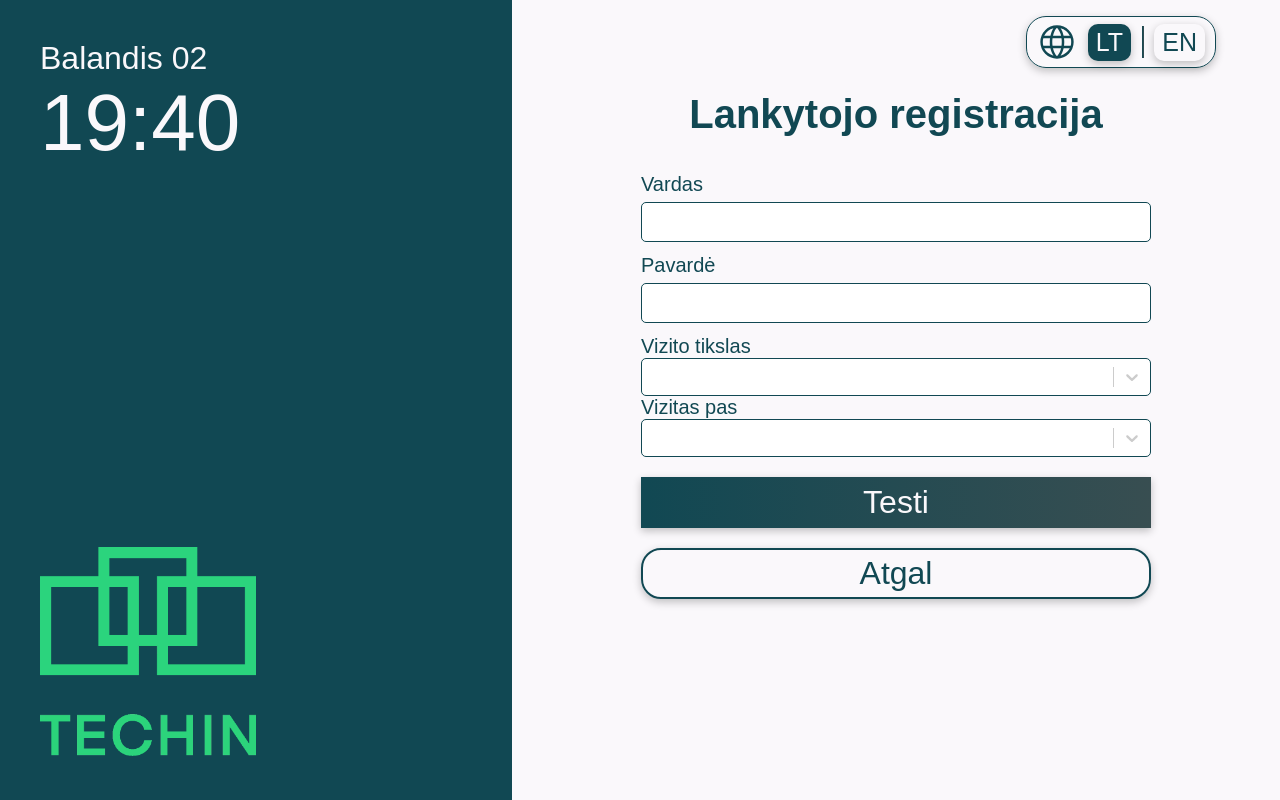
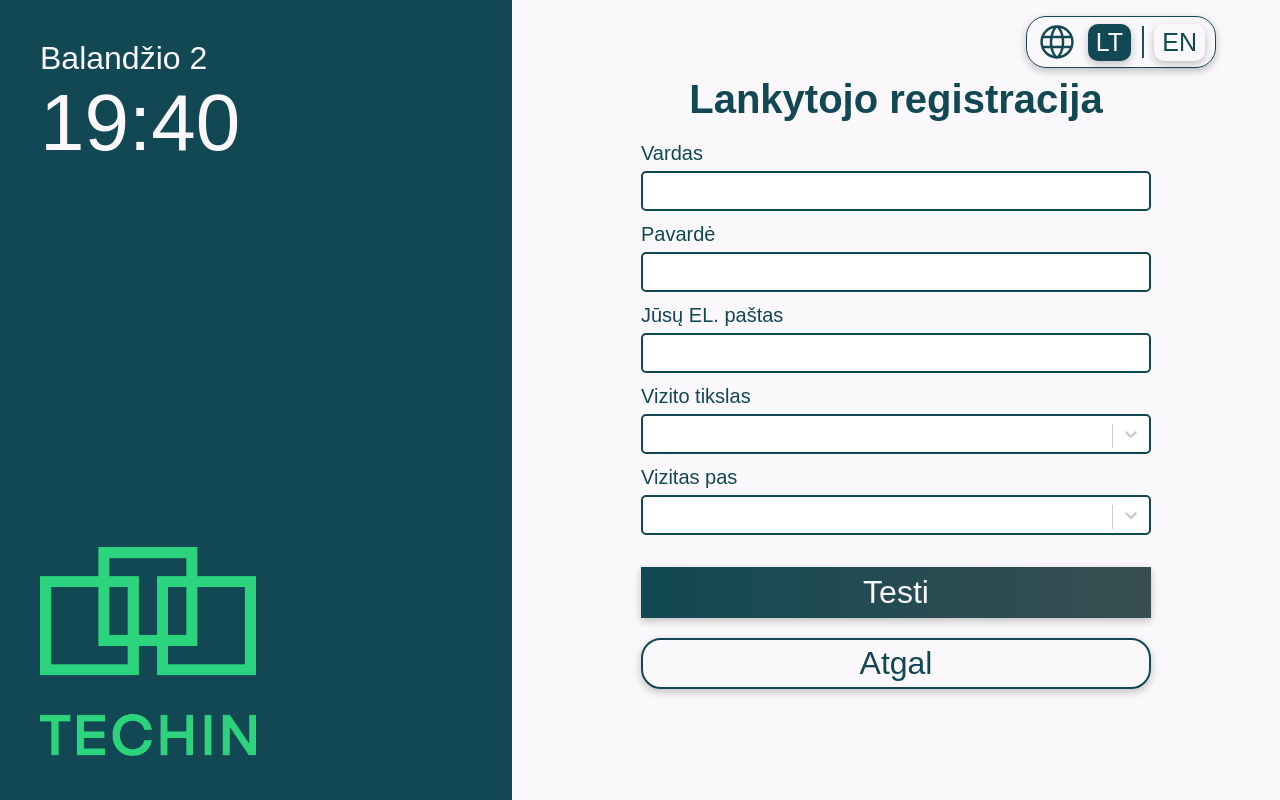
Before and after one commit to daniel-fomkin/share-react-progress, a React (Vite) app: page /form in a window 1280 px wide. Built offline with nearby package versions, Linux system fonts and the light colour scheme.

Commit message:
Design and grammar update

```diff
--- a/package.json
+++ b/package.json
@@ -11,6 +11,7 @@
   },
   "dependencies": {
     "@emailjs/browser": "^4.4.1",
+    "framer-motion": "^12.38.0",
     "react": "^19.2.4",
     "react-dom": "^19.2.4",
     "react-router-dom": "^7.13.2",
--- a/src/App.css
+++ b/src/App.css
@@ -1,4 +1,3 @@
-/* universal */
 
 :root {
     --primary-color: #114853;
@@ -7,10 +6,10 @@
     --gradient: linear-gradient(to right, #114853 0%, #384e51 100%);
 }
 
-/* Eina srifto deklaravimas */
+/* Eina šrifto deklaravimas */
 @font-face {
     font-family: 'Eina';
-    src: url('./assets/fonts/Eina01-Bold.ttf') format('tff');
+    src: url('/fonts/Eina01-Bold.ttf') format('ttf');
     font-weight: 400;
     font-style: normal;
 }
@@ -25,17 +24,18 @@ body {
     font-family: "Eina", sans-serif;
 }
 
-body > div {
+.container {
     display: grid;
-    grid-template-columns: 512px 768px;
-    grid-template-rows: 800px;
+    grid-template-columns: 4fr 6fr;
+    grid-template-rows: 100vh;
     background-color: var(--primary-color);
 }
 
 main {
     background-color: var(--secondary-color);
 }
-main > div{
+
+main > *{
     display: flex;
 }
 
@@ -49,7 +49,6 @@ button {
 button:active {
     transform: scale(1.2);
 }
-
 
 /* Aside container */
 
@@ -155,23 +154,25 @@ aside img {
 
 /* registration page */
 .registration {
-    position: relative;
     align-items: center;
     justify-content: center;
     flex-direction: column;
 }
-.other-box{
-    display: none;
-}
+
 .registration form {
     width: 550px;
     padding: 20px;
 }
-
+.other-box{
+    display: none;
+}
+.other-box textarea{
+    resize: none;
+    overflow: auto;
+}
 .registration h1 {
     font-size: 2.5rem;
-    margin-top: 12%;
-    margin-bottom: 2%;
+    margin-top: 10%;
     color: var(--primary-color);
 }
 
@@ -190,21 +191,31 @@ textarea:focus {
     box-shadow: var(--accent-color) 0px 0px 8px;
 
 }
-input, option, select{
+
+input,
+option,
+select,
+textarea {
     font-size: 1.2rem;
 }
 
-form > input,
+form input,
+form select,
 form textarea {
     width: 100%;
     box-sizing: border-box;
     margin-top: 6px;
     margin-bottom: 12px;
     padding: 8px;
-    border: 1px solid var(--primary-color);
+    border: 2px solid var(--primary-color);
     border-radius: 5px;
     height: 40px;
     transition: all 100ms;
+}
+form input:hover,
+form select:hover,
+form textarea:hover{
+    border-color: var(--accent-color);
 }
 
 .form-testi {
@@ -216,6 +227,9 @@ form textarea {
     padding: 7px 25px;
 }
 
+select>option * {
+    border: 5px solid green;
+}
 
 .form-atgal {
     background: transparent;
@@ -232,56 +246,86 @@ form textarea {
     flex-direction: column;
 }
 
-form textarea {
-    min-height: 80px;
-    resize: vertical;
-}
+
 
 /* direction page */
 .directions {
     flex-direction: column;
+    align-items: center;
+    justify-content: space-evenly;
+    height: 100%;
 }
 
-/* confrimation page */
+.directions h1 {
+    font-size: 2.5rem;
+    color: var(--primary-color);
+}
+
+.directions>img {
+    width: 100px;
+}
+
+.directions_content {
+    border: 6px dotted var(--primary-color);
+    width: 60%;
+    height: 20%;
+    display: flex;
+    align-items: center;
+    flex-direction: row;
+    justify-content: center;
+    font-size: 25px;
+}
+
+.directions_content img {
+    height: 60%;
+}
+
+.directions-btn {
+    background: var(--gradient);
+    border: none;
+    color: var(--secondary-color);
+    margin-top: 50px;
+    font-size: 2rem;
+    padding: 10px 50px;
+    border-radius: 20px;
+}
+
+/* confirmation page */
 .done {
     flex-direction: column;
+    align-items: center;
+    justify-content: space-evenly;
+    height: 100%;
+    padding-top: 100px;
+    padding-bottom: 100px;
+}
+
+.done>img {
+    height: 200px;
+}
+
+.done h1 {
+    font-size: 3rem;
+    color: var(--primary-color);
+    margin-bottom: 20px;
+}
+
+.done p {
+    color: var(--primary-color);
+    font-size: 2rem;
+    margin-bottom: 10px;
+}
+
+.done-btn {
+    background: var(--gradient);
+    border: none;
+    color: var(--secondary-color);
+    margin-bottom: 20px;
+    font-size: 2.5rem;
+    padding: 10px 100px;
+    border-radius: 20px;
 }
 
 .done img {
-    width: 10%;
+    height: 120px;
 }
-
-.alert{
-    background-color: rgba(255, 0, 0, 0.611);
-    color: rgb(69, 0, 0);
-    font-weight: 800;
-    padding: 10px;
-    transition: all 2900ms;
-    width: fit-content;
-
-}
-
-.error-box{
-    display: flex;
-    flex-direction: column;
-    align-items: center;
-    position: absolute;
-    gap: 10px;
-    top: 15px;
-    width: 550px;
-}
-
-.error-btn{
-    background-color: transparent;
-    border: 0;
-    box-shadow: none;
-    font-weight: 800;
-    margin-left: 50px;
-}
-
-.Toastify__toast-container--top-center{
-    left: auto;
-}
-.Toastify__toast{
-    border: 1px solid rgb(192, 192, 192);
-}
--- a/src/App.jsx
+++ b/src/App.jsx
@@ -6,6 +6,8 @@ import LanguageButtons from "./components/LanguageButtons";
 import Aside from "./components/Aside";
 
 import {Routes, Route} from "react-router-dom";
+import { AnimatePresence } from "framer-motion";
+
 
 import './App.css';
 import { useState } from "react";
@@ -19,16 +21,18 @@ function App() {
         setLang(data);
   }
   return (
-    <>
+    <div className="container">
       <Aside monthLang={lang} />
+      <AnimatePresence mode="wait">
         <Routes>
           <Route path="/" element={<Welcome lang={lang}/>} />
           <Route path="/form" element={<Registration lang={lang} />} />
           <Route path="/directions" element={<Directions lang={lang} />} />
           <Route path="/confrimation" element={<Confrimation lang={lang}/>} />
         </Routes>
+      </AnimatePresence>
       <LanguageButtons get={getLang}></LanguageButtons>
-    </>
+    </div>
   );
 }
 
--- a/src/components/Aside.jsx
+++ b/src/components/Aside.jsx
@@ -10,18 +10,18 @@ function Aside({monthLang}){
 
     //Menesiai lietuviskai ir angliskai
     const months = [
-      monthLang == "LT" ? "Sausis" : "January",
-      monthLang == "LT" ? "Vasaris" : "February",
-      monthLang == "LT" ? "Kovas" : "March",
-      monthLang == "LT" ? "Balandis" : "April",
-      monthLang == "LT" ? "Gegužė" : "May",
-      monthLang == "LT" ? "Birželis" : "June",
-      monthLang == "LT" ? "Liepa" : "July",
-      monthLang == "LT" ? "Rugpjūtis" : "August",
-      monthLang == "LT" ? "Rugsėjis" : "September",
-      monthLang == "LT" ? "Spalis" : "October",
-      monthLang == "LT" ? "Lapkritis" : "November",
-      monthLang == "LT" ? "Gruodis" : "December"
+      monthLang == "LT" ? "Sausio" : "January",
+      monthLang == "LT" ? "Vasario" : "February",
+      monthLang == "LT" ? "Kovo" : "March",
+      monthLang == "LT" ? "Balandžio" : "April",
+      monthLang == "LT" ? "Gegužės" : "May",
+      monthLang == "LT" ? "Birželio" : "June",
+      monthLang == "LT" ? "Liepos" : "July",
+      monthLang == "LT" ? "Rugpjūčio" : "August",
+      monthLang == "LT" ? "Rugsėjo" : "September",
+      monthLang == "LT" ? "Spalio" : "October",
+      monthLang == "LT" ? "Lapkričio" : "November",
+      monthLang == "LT" ? "Gruodžio" : "December"
     ];
 
     //Funkcija gauti dabartini laika
@@ -43,7 +43,6 @@ function Aside({monthLang}){
       let monthNumber = new Date().getMonth();
 
       let monthDay = new Date().getDate();
-      monthDay = monthDay < 10 ? "0" + monthDay : monthDay;
 
       let monthValue = `${months[monthNumber]} ${monthDay}`;
 
--- a/src/components/Confrimation.jsx
+++ b/src/components/Confrimation.jsx
@@ -2,6 +2,8 @@ import { useNavigate } from "react-router-dom";
 
 import checkImg from '../assets/check.svg';
 import mailImg from '../assets/mail.svg';
+
+import {motion} from 'framer-motion';
 
 //Componentas paskutiniam puslapiui su kalbos parametru
 function Confrimation({lang}){
@@ -28,15 +30,19 @@ function Confrimation({lang}){
 
     return(
         <>
-          <main>
+          <motion.main initial={{ opacity: 0, x: 200 }}
+                animate={{ opacity: 1, x: 0 }}
+                exit={{ opacity: 0, x: -200 }}
+                transition={{ duration: 0.7 }}
+          >
             <div className="done">
                 <img src={checkImg} alt="Confirmation" />
                 <h1>{text[1][lang]}</h1>
                 <p>{text[2][lang]}</p>
                 <img src={mailImg} alt="Mail Icon" />
-                <button type="button" onClick={goToWelcome}>{text[0][lang]}</button>
+                <button type="button" className="done-btn" onClick={goToWelcome}>{text[0][lang]}</button>
             </div>
-          </main>
+          </motion.main>
         </>
     );
 }
--- a/src/components/Directions.jsx
+++ b/src/components/Directions.jsx
@@ -1,4 +1,8 @@
 import { useNavigate } from 'react-router-dom';
+import checkImage from '../assets/check.svg';
+import upArrowImage from '../assets/up.svg';
+
+import {motion} from 'framer-motion';
 
 //Componentas puslapiui su kryptimi, su kalbos parametru
 function Directions({lang}){
@@ -10,23 +14,44 @@ function Directions({lang}){
     //Componento lietuviskas ir angliskas tekstas
     const text = [
     {
-      LT:"Kelio nurodymai",
-      EN:"Directions"
+      LT:"Jūsų kelionė prasideda čia",
+      EN:"Your journey begins here."
     },
     {
       LT:"Baigti",
       EN:"Finish"
+    },
+    {
+      LT: "Eikite į antrą aukštą",
+      EN: "Go to the second floor."
+    },
+    {
+      LT: "Jūsų laukia 205 kabinete",
+      EN: "You are expected in room 205."
     }
   ];
 
     return(
         <>
-          <main>
+          <motion.main initial={{ opacity: 0, x: 200 }}
+                animate={{ opacity: 1, x: 0 }}
+                exit={{ opacity: 0, x: -200 }}
+                transition={{ duration: 0.7 }}
+          >
             <div className="directions">
+                <img src={checkImage} alt='check' />
                 <h1>{text[0][lang]}</h1>
-                <button type="button" onClick={goToConfrimation}>{text[1][lang]}</button>
+
+                <div className="directions_content">
+                    <img src={upArrowImage} alt="up arrow" />
+                    <div className="directions_text">
+                        <p>{text[2][lang]}</p>
+                        <p>{text[3][lang]}</p>
+                    </div>
+                </div>
+                <button type="button" className='directions-btn' onClick={goToConfrimation}>{text[1][lang]}</button>
             </div>
-          </main>
+          </motion.main>
         </>
     );
 }
--- a/src/components/Registration.jsx
+++ b/src/components/Registration.jsx
@@ -6,11 +6,14 @@ import Select from "react-select";
 
 import emailjs from '@emailjs/browser';
 
+import {motion} from 'framer-motion';
+
 //Componentas puslapiui su forma ir jos funkcijos, su kalbos parametru
 function Registration({lang}){
 
     //EmailJS duomenys P.S NE LIESTI KAS LIES TAM PER GALVA DUOSIU
     const templateID = "template_2y1ibpq";
+    const autoReplyID = "template_nkvcdx9";
     const serviceID = "service_xtbaear";
 
     emailjs.init({
@@ -74,6 +77,10 @@ function Registration({lang}){
       {
         LT:"Įrašyk priežastį",
         EN:"Enter the reason"
+      },
+      {
+        LT: "Jūsų EL. paštas",
+        EN: "Your email"
       }
     ];
 
@@ -100,6 +107,10 @@ function Registration({lang}){
 
     //Mokytoju, administracijos ir t.t duomenys
     const teacherData = [
+      {
+        name: "",
+        email: ""
+      },
       {
         name: "Teacher1",
         email: "projekto-teacher1@outlook.com",
@@ -136,6 +147,8 @@ function Registration({lang}){
       addressee: ""
     });
 
+    const [autoReplyEmail, setAutoReplyEmail] = useState({});
+
 
     //Funkcija parodyt textarea jeigu priezastys pasirinkta kita
     const showOtherReason = element => {
@@ -165,20 +178,44 @@ function Registration({lang}){
     }
 
 
-    //Funkcija laiskui siusti
+
+    //Funkcija laiskus siusti
     function sendEmail(data) {
+
+      //Mokytojui
       emailjs.send(serviceID, templateID, data).then(
         //Jeigu viskas gerai suveikia sitas kodas
         (response) =>{
           console.log("Email buvo sekmingai išsiustas",response.status,response.text);
-         goToDirections();
+
         },
         //Jeigu klaida sitas
         (error) => {
           console.log("KLAIDA!!!!!", error);
           showErrorAlert("KLAIDA!");
+          navigate("/form");
         },
       );
+
+      //Atejusiam zmogui
+        emailjs.send(serviceID, autoReplyID, autoReplyEmail).then(
+        //Jeigu viskas gerai suveikia sitas kodas
+        (response) =>{
+          console.log("Email buvo sekmingai išsiustas",response.status,response.text);
+
+        },
+        //Jeigu klaida sitas
+        (error) => {
+          console.log("KLAIDA!!!!!", error);
+          if(error.status == 422){
+            showErrorAlert("Įvesk egzistuojanti pašta");
+            navigate("/form");
+          }
+
+        },
+      );
+
+      goToDirections();
     }
 
     //Inputu, selectu ir taip toliau validacija
@@ -208,7 +245,11 @@ function Registration({lang}){
 
     return(
         <>
-          <main>
+          <motion.main initial={{ opacity: 0, x: 200 }}
+                animate={{ opacity: 1, x: 0 }}
+                exit={{ opacity: 0, x: -200 }}
+                transition={{ duration: 0.7 }}
+          >
             <div className="registration">
                 <ToastContainer autoClose={2000} />
                 <h1>{text[0][lang]}</h1>
@@ -218,8 +259,13 @@ function Registration({lang}){
                 }}>
                     <label htmlFor="userName">{text[1][lang]}</label>
                     <input type="text" name="userName" onChange={e => changeEmailData("firstName", e.target)} />
+
                     <label htmlFor="userSurname">{text[2][lang]}</label>
                     <input type="text" name="userSurname" onChange={e => changeEmailData("lastName", e.target)} />
+
+                    <label htmlFor="userEmail">{text[13][lang]}</label>
+                    <input type="text" name="userEmail" onChange={e => setAutoReplyEmail({email: e.target.value})} />
+
                     <label htmlFor="goal">{text[3][lang]}</label>
                     <Select
                       options={goalOption}
@@ -239,15 +285,24 @@ function Registration({lang}){
                           ...base,
                           borderStyle: "solid",
                           borderColor: state.isFocused ? "var(--accent-color)" : "#114853",
-                          borderWidth: state.isFocused ? "2px" : "1px",
+                          borderWidth: "2px",
                           boxShadow: state.isFocused
                             ? "0 0 8px var(--accent-color)"
                             : "none",
-
+                          height: "40px",
+                          marginTop: "6px",
+                          marginBottom: "12px",
+                          fontSize: "1.2rem",
 
                           "&:hover": {
                             borderColor: "var(--accent-color)",
                           },
+                          "& > *": {
+                            height: "40px",
+                          },
+                          "& > div > div": {
+                            height: "40px"
+                          }
                         }),
 
                         option: (base, state) => ({
@@ -280,16 +335,29 @@ function Registration({lang}){
                         control: (base, state) => ({
                           ...base,
                           borderStyle: "solid",
+                          boxSizing: "border-box !important",
                           borderColor: state.isFocused ? "var(--accent-color)" : "#114853",
-                          borderWidth: state.isFocused ? "2px" : "1px",
+                          borderWidth: "2px",
                           boxShadow: state.isFocused
                             ? "0 0 8px var(--accent-color)"
                             : "none",
-
+                          height: "40px",
+                          marginTop: "6px",
+                          marginBottom: "12px",
+                          fontSize: "1.2rem",
 
                           "&:hover": {
                             borderColor: "var(--accent-color)",
                           },
+                          "& > *": {
+                            height: "40px",
+                          },
+                          "& > div > div": {
+                            height: "40px",
+                          },
+                          "& > :last-child(div)":{
+                            height: "auto"
+                          }
                         }),
 
                         option: (base, state) => ({
@@ -306,7 +374,7 @@ function Registration({lang}){
                     </div>
                 </form>
             </div>
-          </main>
+          </motion.main>
         </>
     );
 }
--- a/src/components/Welcome.jsx
+++ b/src/components/Welcome.jsx
@@ -1,4 +1,5 @@
 import { useNavigate } from "react-router-dom";
+import { motion } from "framer-motion";
 
 //Componentas pirmam puslapiui su kalbos parametru
 function Welcome({lang}){
@@ -24,13 +25,17 @@ function Welcome({lang}){
 
     return(
         <>
-            <main>
+            <motion.main initial={{ opacity: 0, x: 200 }}
+                animate={{ opacity: 1, x: 0 }}
+                exit={{ opacity: 0, x: -200 }}
+                transition={{ duration: 0.7 }}
+            >
                 <div className="welcome">
                     <h1>{text[0][lang]}</h1>
                     <hr />
                     <button type="button" className="welcome-btn" onClick={goToForm}>{text[1][lang]}</button>
                 </div>
-            </main>
+            </motion.main>
         </>
     );
 }
```
Also changed, not shown: src/assets/up.svg (added), 1 other file (tests, documents, lock files or other folders). Lines whose indentation alone changed are shown as unchanged.
